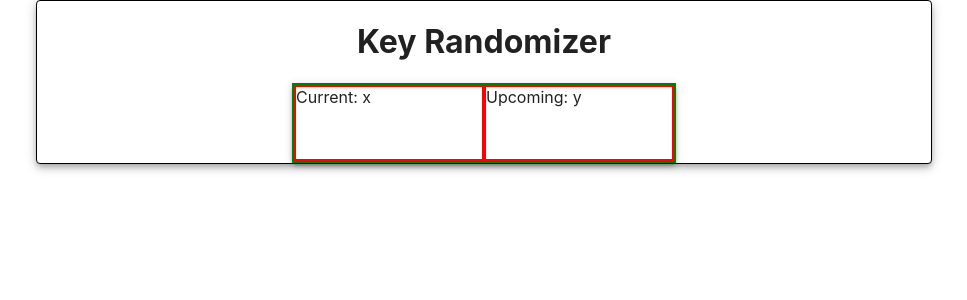
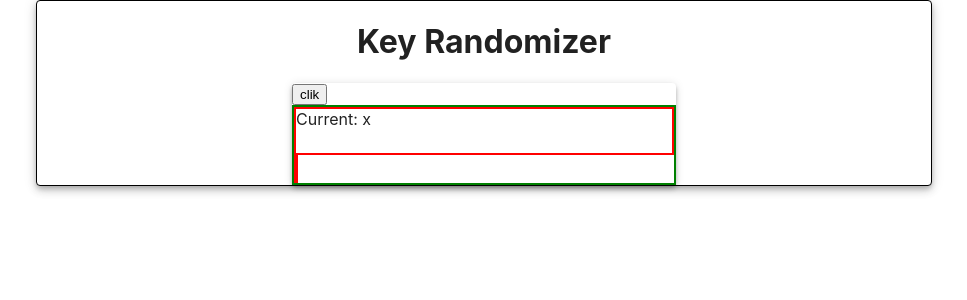
Before and after one commit to luketurnerdev/randomkeygenerator, a React (Create React App) app: page / in a window 1280 px wide. Shown: the top 300 px of the page, without its empty margins (156-1123 px from the left). Built offline with nearby package versions, Linux system fonts and the light colour scheme.

Commit message:
add basic slide animation to key display

```diff
--- a/src/Components/Randomizer/index.js
+++ b/src/Components/Randomizer/index.js
@@ -1,7 +1,7 @@
 import {useState} from 'react';
 import Countdown from 'react-countdown';
 import {chords} from "../../utils/musicImports";
-import { Paper, Grid } from '@mui/material';
+import { Paper, Grid, Slide } from '@mui/material';
 import { red } from '@mui/material/colors';
 
 // 1. Randomize every 10 seconds
@@ -35,6 +35,16 @@ const Randomizer = () => {
   const [volume, setVolume] = useState(50);
 
 
+  // State to handle key display animation
+
+  /*
+  when 3 seconds left:
+  1. slide in from side.
+
+  when 0 sec left:
+  replace current. current has full width?
+
+  const []
   /*
 
   // Start of App (or when user presses play)
@@ -158,14 +168,26 @@ const Randomizer = () => {
   }
 
   const KeyDisplay = () => {
+
+  const [checked, setChecked] = useState(false);
+
+  const handleChange = () => {
+    setChecked((prev) => !prev);
+  };
     return (
+
       <Paper elevation={4} >
+        <button onClick={handleChange}>
+          clik
+        </button>
         <Grid container style={styles.keyDisplayGrid}>
-          <Grid item xs={6} style={styles.keyDisplayItem}>
+          <Grid item xs={checked ? 6 : 12} style={styles.keyDisplayItem}>
             Current: x
           </Grid>
-          <Grid item xs={6} style={styles.keyDisplayItem}>
-            Upcoming: y
+          <Grid item xs={checked ? 6 : 0} style={styles.keyDisplayItem}>
+              <Slide direction="up" in={checked} mountOnEnter unmountOnExit>
+                <h1>Upcoming: y </h1>
+              </Slide>
           </Grid>
           {/* <h1>{currentKey} {currentMod}</h1>
             <Countdown
@@ -173,10 +195,12 @@ const Randomizer = () => {
               renderer={clockRenderer}
             />
             <br />
-            <span>Upcoming: {upcomingKey} {upcomingMod}</span> */}
-        </Grid>
+            <span>Upcoming: {upcomingKey} {upcomingMod}</span>  */}
+         </Grid>
 
       </Paper>
+
+
     )
   }
 
```
